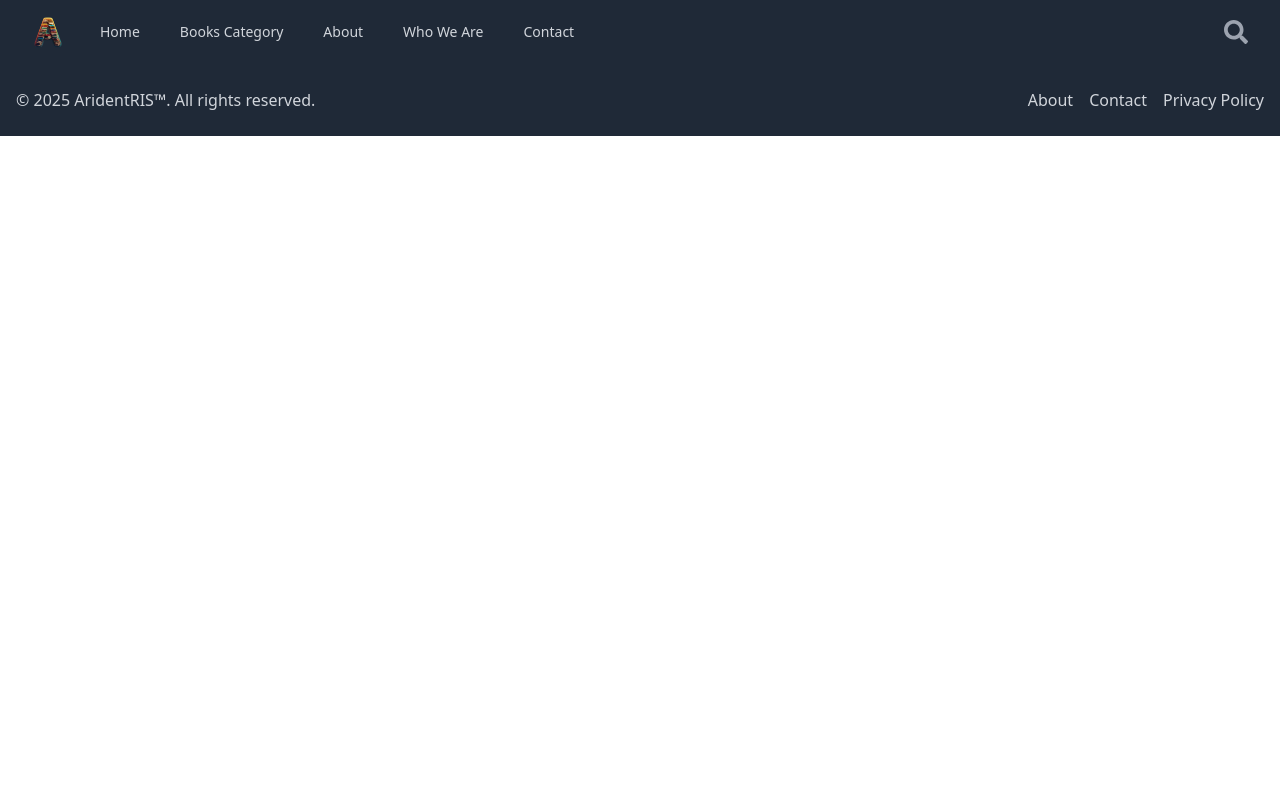
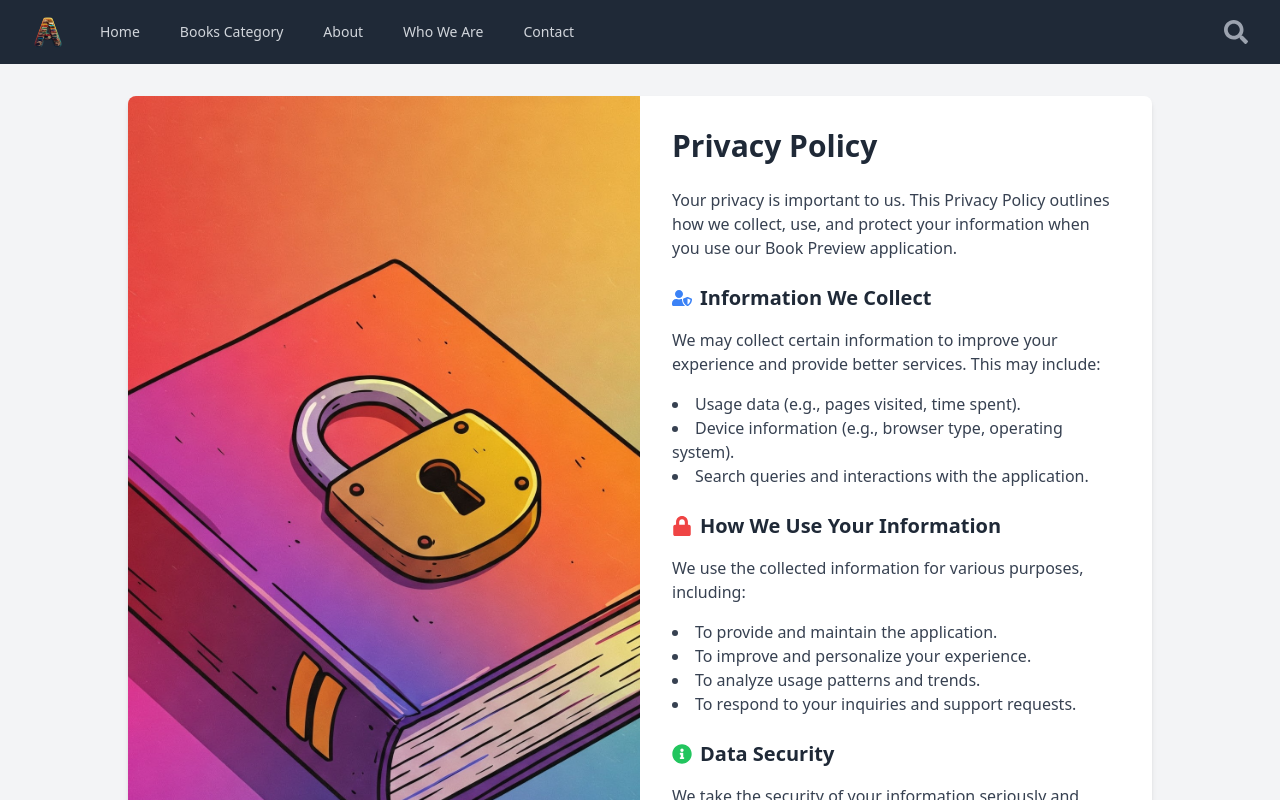
Before and after one commit to TheCoderAbhishek/book-preview-app, a React (Vite) app: page /privacy in a window 1280 px wide. Shown: the top 800 px of the page. Built offline with nearby package versions, Linux system fonts and the light colour scheme.

Commit message:
feat: Add Privacy component with icons, image, and Framer Motion

```diff
--- a/src/Router.tsx
+++ b/src/Router.tsx
@@ -6,6 +6,7 @@ import Layout from "./components/Layout";
 import About from "./components/About";
 import BookDetails from "./components/BookDetails";
 import WhoWeAre from "./components/WhoWeAre";
+import Privacy from "./components/Privacy";
 
 const Router = () => {
   return (
@@ -18,6 +19,7 @@ const Router = () => {
           <Route path="/who-we-are" element={<WhoWeAre />} />
           <Route path="/contact" element={<Contact />} />
           <Route path="/book-details" element={<BookDetails />} />
+          <Route path="/privacy" element={<Privacy />} />
         </Routes>
       </Layout>
     </BrowserRouter>
--- /dev/null
+++ b/src/components/Privacy.tsx
@@ -0,0 +1,106 @@
+import React from "react";
+import { motion } from "framer-motion";
+import { FaUserShield, FaLock, FaInfoCircle, FaFileAlt } from "react-icons/fa";
+
+const Privacy: React.FC = () => {
+  const containerVariants = {
+    hidden: { opacity: 0 },
+    visible: { opacity: 1, transition: { duration: 0.5 } },
+  };
+
+  const itemVariants = {
+    hidden: { opacity: 0, y: 20 },
+    visible: { opacity: 1, y: 0, transition: { duration: 0.5 } },
+  };
+
+  return (
+    <motion.div
+      variants={containerVariants}
+      initial="hidden"
+      animate="visible"
+      className="bg-gray-100 min-h-screen py-8"
+    >
+      <div className="container mx-auto max-w-5xl bg-white rounded-lg shadow-md overflow-hidden">
+        <div className="flex flex-col md:flex-row">
+          {/* Image/Illustration Side */}
+          <div className="md:w-1/2">
+            <motion.img
+              src="/privacy.jpg"
+              alt="Privacy Policy"
+              className="w-full h-full object-cover"
+              variants={itemVariants}
+            />
+          </div>
+
+          {/* Text Content Side */}
+          <div className="md:w-1/2 p-8">
+            <motion.h2
+              className="text-3xl font-semibold mb-6 text-gray-800"
+              variants={itemVariants}
+            >
+              Privacy Policy
+            </motion.h2>
+
+            <motion.p className="text-gray-700 mb-6" variants={itemVariants}>
+              Your privacy is important to us. This Privacy Policy outlines how
+              we collect, use, and protect your information when you use our
+              Book Preview application.
+            </motion.p>
+
+            <motion.div variants={itemVariants}>
+              <h3 className="text-xl font-semibold mb-4 text-gray-800 flex items-center">
+                <FaUserShield className="mr-2 text-blue-500" /> Information We
+                Collect
+              </h3>
+              <p className="text-gray-700 mb-4">
+                We may collect certain information to improve your experience
+                and provide better services. This may include:
+              </p>
+              <ul className="list-disc list-inside text-gray-700 mb-6">
+                <li>Usage data (e.g., pages visited, time spent).</li>
+                <li>
+                  Device information (e.g., browser type, operating system).
+                </li>
+                <li>Search queries and interactions with the application.</li>
+              </ul>
+
+              <h3 className="text-xl font-semibold mb-4 text-gray-800 flex items-center">
+                <FaLock className="mr-2 text-red-500" /> How We Use Your
+                Information
+              </h3>
+              <p className="text-gray-700 mb-4">
+                We use the collected information for various purposes,
+                including:
+              </p>
+              <ul className="list-disc list-inside text-gray-700 mb-6">
+                <li>To provide and maintain the application.</li>
+                <li>To improve and personalize your experience.</li>
+                <li>To analyze usage patterns and trends.</li>
+                <li>To respond to your inquiries and support requests.</li>
+              </ul>
+
+              <h3 className="text-xl font-semibold mb-4 text-gray-800 flex items-center">
+                <FaInfoCircle className="mr-2 text-green-500" /> Data Security
+              </h3>
+              <p className="text-gray-700 mb-4">
+                We take the security of your information seriously and implement
+                appropriate measures to protect it.
+              </p>
+
+              <h3 className="text-xl font-semibold mb-4 text-gray-800 flex items-center">
+                <FaFileAlt className="mr-2 text-purple-500" /> Changes to This
+                Policy
+              </h3>
+              <p className="text-gray-700">
+                We may update this Privacy Policy from time to time. Any changes
+                will be posted on this page.
+              </p>
+            </motion.div>
+          </div>
+        </div>
+      </div>
+    </motion.div>
+  );
+};
+
+export default Privacy;
```
Also changed, not shown: public/privacy.jpg (added).
